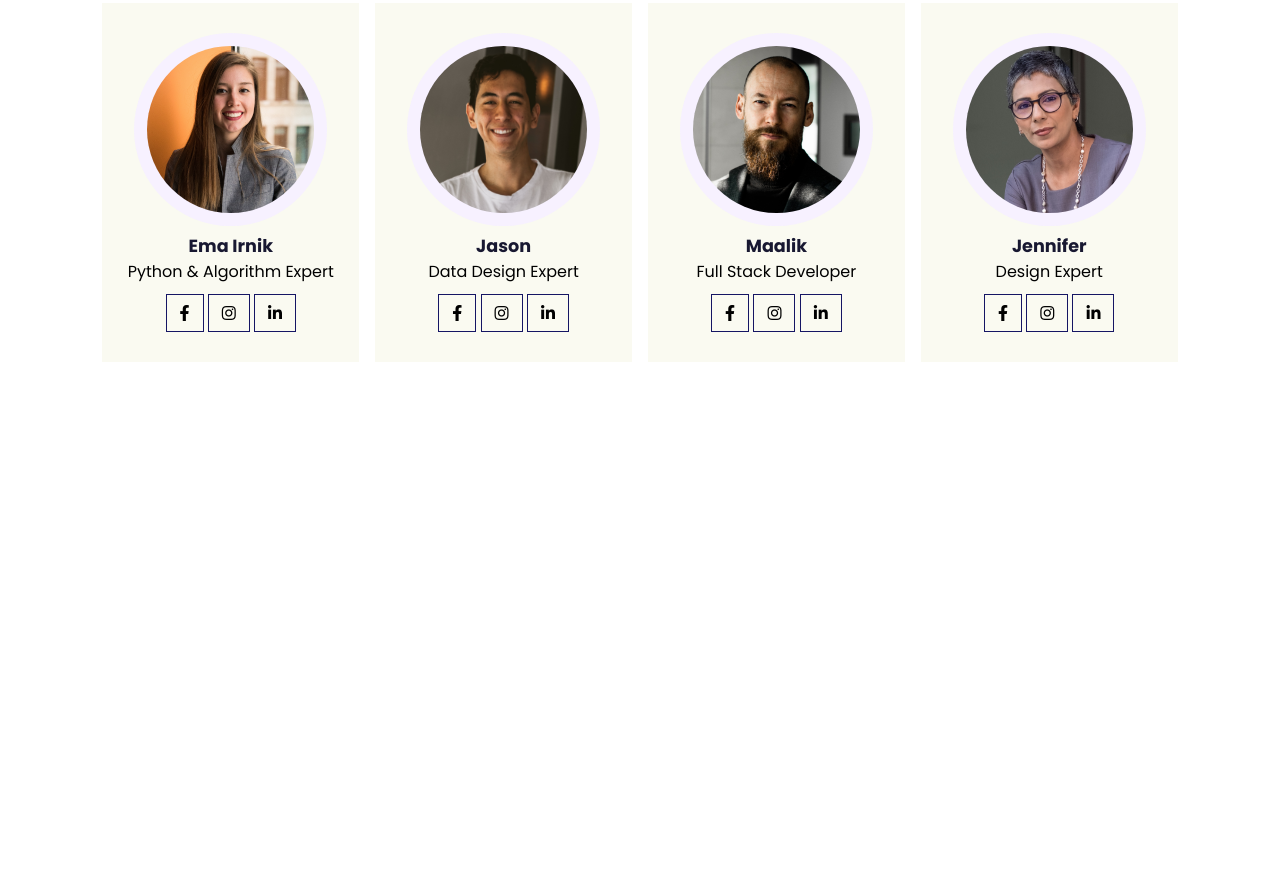
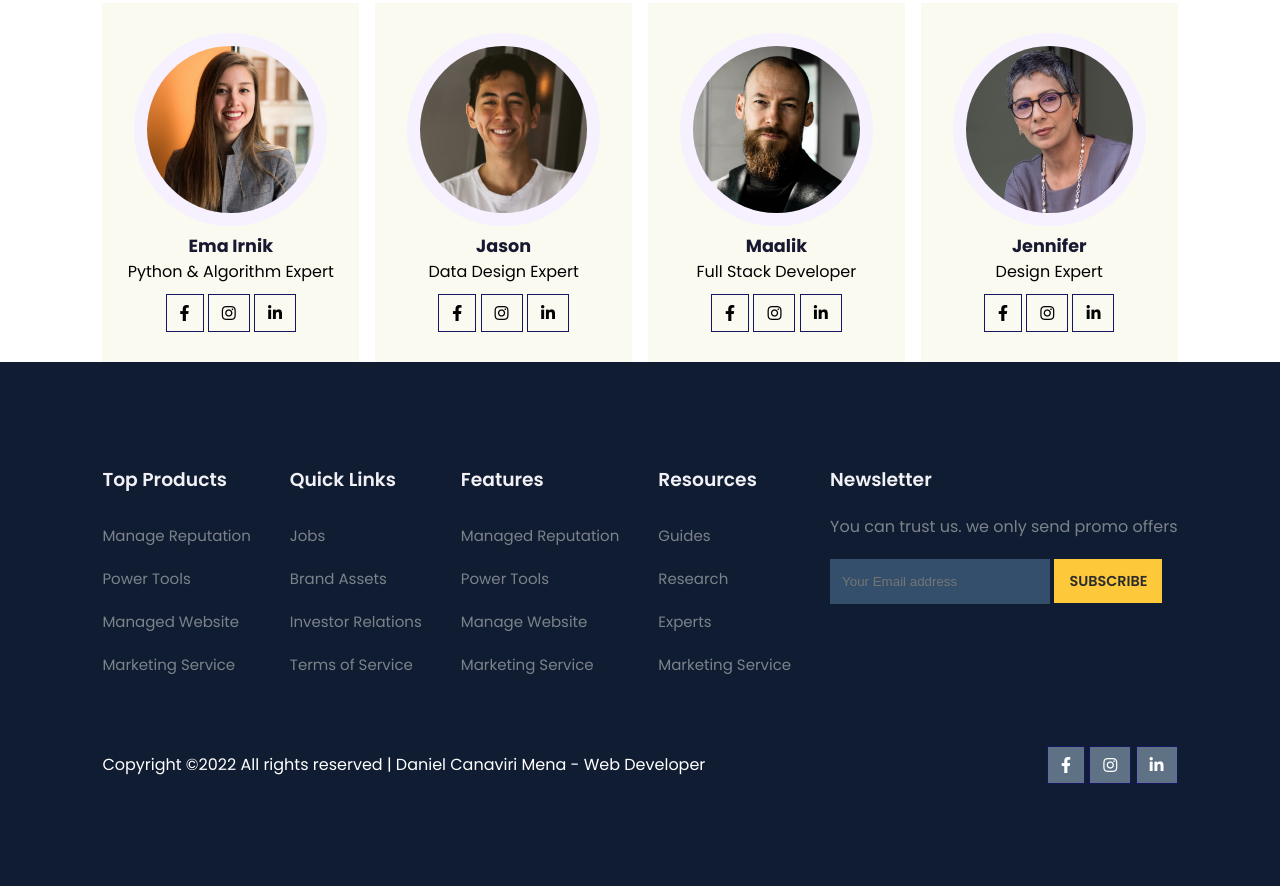
Before and after one commit to DanielCanaviriMenaWebDeveloper/Online-Course-Website, a plain HTML site: page index.html in a window 1280 px wide. Shown: the part 2842-3728 px from the top of the page. Before the commit the page ends 3204 px from the top, so only its background shows below. Drawn offline with Linux system fonts and the light colour scheme.

Commit message:
Sección del Footer para dispositivos de Escritorio Finalizado

```diff
--- a/index.html
+++ b/index.html
@@ -325,6 +325,66 @@
 
         </section>
 
+        <!-- Footer -->
+        <footer>
+
+            <div class="footer-col">
+                <h3>Top Products</h3>
+                <li>Manage Reputation</li>
+                <li>Power Tools</li>
+                <li>Managed Website</li>
+                <li>Marketing Service</li>
+            </div>
+
+            <div class="footer-col">
+                <h3>Quick Links</h3>
+                <li>Jobs</li>
+                <li>Brand Assets</li>
+                <li>Investor Relations</li>
+                <li>Terms of Service</li>
+            </div>
+
+            <div class="footer-col">
+                <h3>Features</h3>
+                <li>Managed Reputation</li>
+                <li>Power Tools</li>
+                <li>Manage Website</li>
+                <li>Marketing Service</li>
+            </div>
+
+            <div class="footer-col">
+                <h3>Resources</h3>
+                <li>Guides</li>
+                <li>Research</li>
+                <li>Experts</li>
+                <li>Marketing Service</li>
+            </div>
+
+            <div class="footer-col">
+                <h3>Newsletter</h3>
+                <p>You can trust us. we only send promo offers</p>
+                <div class="subscribe">
+                    <input type="text" placeholder="Your Email address">
+                    <a href="#" class="yellow">SUBSCRIBE</a>
+                </div>
+            </div>
+
+            <div class="copyright">
+                <p>
+                    Copyright ©2022 All rights reserved | Daniel Canaviri Mena - Web Developer
+                </p>
+                <div class="pro-links">
+                    <i class="fab fa-facebook-f"></i>
+                    <i class="fab fa-instagram"></i>
+                    <i class="fab fa-linkedin-in"></i>
+                </div>
+            </div>
+
+        </footer>
+
+
+
+
         <!-- JS Files -->
         <script src="app.js"></script>
     </body>
--- a/styles.css
+++ b/styles.css
@@ -331,3 +331,103 @@ nav .navigation ul li a:hover {
     background: rgb(21, 21, 100);
     color: #fff;
 }
+
+/* Footer */
+footer {
+    padding: 8vw;
+    background-color: #101C32;
+    display: flex;
+    justify-content: space-between;
+    align-items: flex-start;
+    flex-wrap: wrap;
+}
+
+footer .footer-col {
+    padding-bottom: 40px;
+}
+
+footer h3 {
+    color: rgb(241, 240, 245);
+    font-weight: 600;
+    padding-bottom: 20px;
+}
+
+footer li {
+    list-style: none;
+    color: #7B838A;
+    padding: 10px 0;
+    font-size: 15px;
+    cursor: pointer;
+    transition: 0.3s ease;
+}
+
+footer li:hover {
+    color: rgb(241, 240, 245);
+}
+
+footer p {
+    color: #7B838A;
+}
+
+footer .subscribe {
+    margin-top: 20px;
+}
+
+footer input {
+    width: 220px;
+    padding: 15px 12px;
+    background: #334F6C;
+    border: none;
+    outline: none;
+    color: #fff;
+}
+
+footer .subscribe a {
+    text-decoration: none;
+    font-size: 0.9rem;
+    padding: 12px 15px;
+    background-color: #fff;
+    font-weight: 600;
+}
+
+footer .subscribe a.yellow {
+    color: #2C2C2C;
+    background: #FDC93B;
+    transition: 0.3s ease;
+}
+
+footer .subscribe a.yellow:hover {
+    color: rgb(21, 21, 100);
+    background: #fff;
+}
+
+footer .copyright {
+    margin-top: 20px;
+    display: flex;
+    justify-content: space-between;
+    align-items: center;
+    width: 100%;
+    flex-wrap: wrap;
+}
+
+footer .copyright p {
+    color: #fff;
+}
+
+footer .copyright .pro-links {
+    margin-top: 0px;
+}
+
+footer .copyright .pro-links i {
+    padding: 10px 13px;
+    border: 1px solid rgb(21, 21, 100);
+    cursor: pointer;
+    transition: 0.3s ease;
+    background-color: #5F7185;
+    color: #fff;
+}
+
+footer .copyright .pro-links i:hover {
+    background: #FDC93B;
+    color: #2C2C2C;
+}
```
